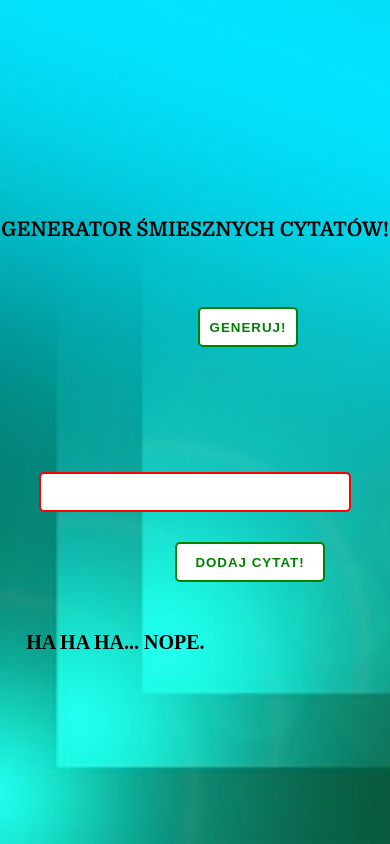
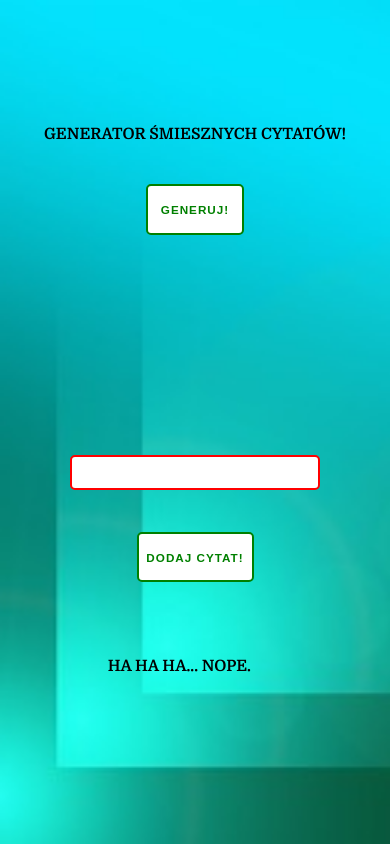
Before and after one commit to mstankiewicz1/JokeApp, a React app: page / in a window 390 px wide. Built offline with nearby package versions, Linux system fonts and the light colour scheme.

Commit message:
Postepy 04.12.19r godz 01:40

```diff
--- a/css/style.css
+++ b/css/style.css
@@ -8,60 +8,43 @@ body {
     background-size: cover;
     width: 100vw;
     height: 100vh;
+    position: relative;
 }
 
 .container {
-    width: 600px;
-    height: 550px;
+    width: 80%;
+    height: 80%;
     position: absolute;
     top: 0;
     right: 0;
     bottom: 0;
     left: 0;
-    margin: 0 auto;
+    margin: auto;
+}
 
-}
-@media screen and (max-width: 500px) {
-    .container {
-        width: 100vw;
-        height: 150px;
-        position: absolute;
-        top: -360px;
-        right: 0;
-        bottom: 0;
-        left: 0;
-        margin: auto;
-    }
-}
 
 .mainTitle {
     text-align: center;
-    line-height: 200px;
-    font-size: 30px;
+    line-height: 100px;
+    font-size: 4vw;
     font-weight: 700;
     font-family: 'Domine', serif;
+    display: block;
+    margin: auto;
 }
 
-@media screen and (max-width: 500px){
+@media screen and (min-width: 1200px) {
     .mainTitle {
-        line-height: 125px;
-        font-size: 20px;
-    }
-}
-
-@media screen and (min-width: 501px) and (max-width: 768px){
-    .mainTitle {
-        line-height: 125px;
-        font-size: 25px;
+        font-size: 2.5vw;
     }
 }
 
 .generationButton {
-    height: 50px;
-    width: 100px;
-    position: absolute;
-    top: 150px;
-    left: 248px;
+    width: 25vw;
+    height: 6vh;
+    display: block;
+    margin: auto;
+    font-size: 3vw;
     letter-spacing: 1px;
     border-radius: 5px;
     border: 2px solid green;
@@ -70,106 +53,161 @@ body {
     font-weight: 700;
 }
 
-@media screen and (max-width: 500px){
-    .generationButton {
-        height: 40px;
-        width: 100px;
-        position: absolute;
-        top: 140px;
-        left: 198px;
-        letter-spacing: 1px;
-        border-radius: 5px;
-        border: 2px solid green;
-        background-color: white;
-        color: green;
-        font-weight: 700;
-    }
-}
-
 .generationButton:hover {
     color: white;
     background-color: green;
     transition-duration: .4s;
 }
 
+@media screen and (min-width: 756px) and (max-width: 1024px) {
+    .generationButton {
+        height: 8vh;
+    }
+}
+
+@media screen and (min-width: 1025px) and (max-width: 1199px) {
+    .generationButton {
+        height: 9vh;
+    }
+}
+
+@media screen and (min-width: 1200px) {
+    .generationButton {
+        width: 12vw;
+        height: 8vh;
+        font-size: 1.5vw;
+    }
+}
+
 h1 {
-    font-size: 20px;
+    font-size: 3vw;
     text-transform: uppercase;
     text-align: center;
-    position: absolute;
-    top: 225px;
     font-family: 'Domine', serif;
     font-weight: bold;
     color: black;
+    position: absolute;
+    top: 200px;
+    left: 50%;
+    margin-right: -50%;
+    transform: translate(-50%, -50%);
 }
 
-@media screen and (max-width: 500px){
+@media screen and (min-width: 756px) and (max-width: 1024px) {
     h1 {
-        font-size: 15px;
-        margin-left: 20px;
-        margin-right: 20px;
+        font-size: 2.5vw;
+        position: absolute;
+        top: 225px;
     }
 }
 
-@media screen and (min-width: 501px) and (max-width: 768px){
+@media screen and (min-width: 1025px) and (max-width: 1199px) {
     h1 {
-        font-size: 17px;
-        margin-left: 20px;
-        margin-right: 20px;
+        font-size: 2vw;
     }
 }
 
+@media screen and (min-width: 1200px) {
+    h1 {
+        font-size: 1.5vw;
+    }
+}
+
+
 input {
-    width: 590px;
-    height: 50px;
+    width: 80%;
+    height: 35px;
     border: 2px solid red;
     border-radius: 5px;
+    display: block;
     position: absolute;
-    top: 325px;
-    margin: 0 auto;
-    padding-left: 10px;
+    top: 15%;
+    right: 0;
+    bottom: 0;
+    left: 0;
+    margin: auto;
+    text-align: center;
 }
 
-@media screen and (max-width: 768px){
+@media screen and (min-width: 550px) and (max-width: 750px) {
     input {
-        width: 80vw;
+        position: absolute;
+        top: 25%;
+    }
+}
+
+@media screen and (min-width: 751px) and (max-width: 1024px) {
+    input {
+        position: absolute;
+        top: 30%;
         height: 40px;
+    }
+}
+
+@media screen and (min-width: 1025px) and (max-width: 1199px) {
+    input {
         position: absolute;
-        top: 325px;
-        left: 50%;
-        margin-right: -50%;
-        transform: translate(-50%, -50%);
-        font-size: 20px;
+        top: 35%;
+        height: 50px;
+    }
+}
+
+@media screen and (min-width: 1200px) {
+    input {
+        height: 55px;
     }
 }
 
 .addButton {
-    height: 50px;
-    width: 150px;
+    width: 30vw;
+    height: 6vh;
     letter-spacing: 1px;
     border-radius: 5px;
     border: 2px solid green;
     background-color: white;
     color: green;
     font-weight: 700;
+    font-size: 3vw;
+    display: block;
     position: absolute;
-    top: 385px;
-    left: 223px;
+    top: 40%;
+    right: 0;
+    bottom: 0;
+    left: 0;
+    margin: auto;
 }
 
-@media screen and (max-width: 500px){
+@media screen and (min-width: 550px) and (max-width: 750px) {
     .addButton {
-        height: 40px;
-        width: 150px;
-        letter-spacing: 1px;
-        border-radius: 5px;
-        border: 2px solid green;
-        background-color: white;
-        color: green;
-        font-weight: 700;
         position: absolute;
-        top: 375px;
-        left: 175px;
+        top: 50%;
+    }
+}
+
+@media screen and (min-width: 751px) and (max-width: 1024px) {
+    .addButton {
+        position: absolute;
+        top: 65%;
+    }
+}
+
+@media screen and (min-width: 1025px) and (max-width: 1199px) {
+    .addButton {
+        height: 10vh;
+        position: absolute;
+        top: 70%;
+        right: 0;
+        bottom: 0;
+        left: 0;
+        margin: auto;
+    }
+}
+
+@media screen and (min-width: 1200px) {
+    .addButton {
+        font-size: 1.5vw;
+        width: 15vw;
+        height: 9vh;
     }
 }
 
@@ -180,37 +218,35 @@ input {
 }
 
 .additionalText {
-    width: 280px;
-    font-size: 30px;
+    width: 90%;
+    font-size: 4vw;
     color: black;
     font-weight: bold;
     position: absolute;
-    top: 500px;
-    left: 50%;
-    margin-right: -50%;
-    transform: translate(-50%, -50%);
+    top: 75%;
+    text-align: center;
+    line-height: 150px;
+    font-family: 'Domine', serif;
+    display: block;
+    margin: auto;
 }
 
-@media screen and (max-width: 500px){
+@media screen and (min-width: 751px) and (max-width: 1024px) {
     .additionalText {
-        width: 40vh;
-        font-size: 20px;
         position: absolute;
-        top: 475px;
-        left: 50%;
-        margin-right: -50%;
-        transform: translate(-50%, -50%);
+        top: 85%;
     }
 }
 
-@media screen and (min-width: 501px) and (max-width: 768px){
+@media screen and (min-width: 1025px) and (max-width: 1199px) {
     .additionalText {
-        width: 45vh;
-        font-size: 25px;
         position: absolute;
-        top: 475px;
-        left: 50%;
-        margin-right: -50%;
-        transform: translate(-50%, -50%);
+        top: 90%;
     }
 }
+
+@media screen and (min-width: 1200px) {
+    .additionalText {
+        font-size: 2.5vw;
+    }
+}
--- a/js/App.jsx
+++ b/js/App.jsx
@@ -63,8 +63,8 @@ class Index extends React.Component {
         return (
             <div className="container">
                 <p className="mainTitle">GENERATOR ŚMIESZNYCH CYTATÓW!</p>
+                <button className="generationButton" onClick={this.handleShowOption}>GENERUJ!</button>
                 {this.state.option ? <h1>{this.state.option}</h1> : null }
-                <button className="generationButton" onClick={this.handleShowOption}>GENERUJ!</button>
                 <br/>
                 <input type="text" value={this.state.value} onChange={this.handleWriteJoke}/>
                 <button className="addButton" onClick={this.handleAddJoke}>DODAJ CYTAT!</button>
```
